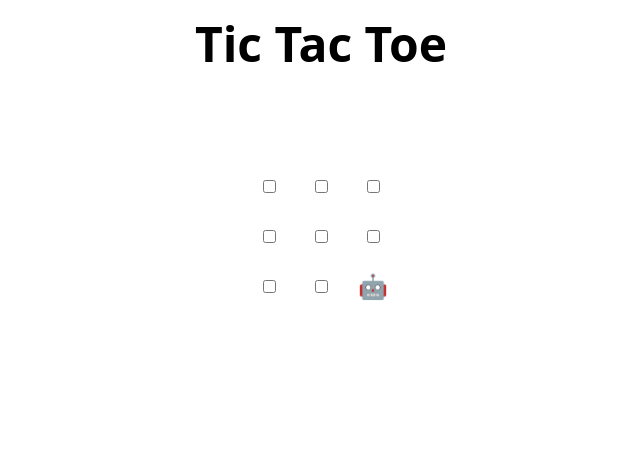
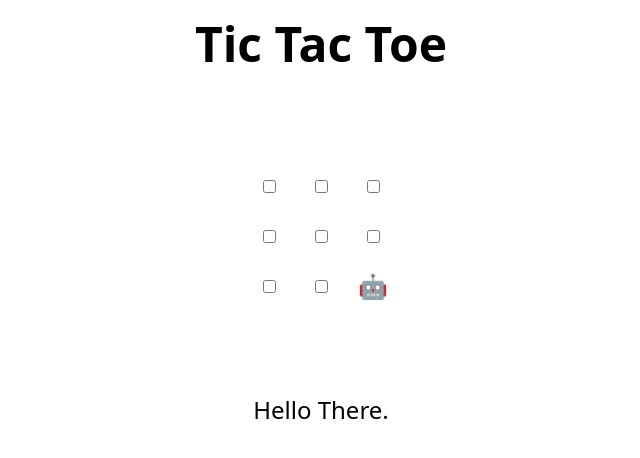
Before and after one commit to anysa-kharel/MLSA_assignment, a plain HTML site: page index.html in a window 1280 px wide. Shown: the whole page, without its empty margins (319-959 px from the left). Drawn offline with Linux system fonts and the light colour scheme.

Commit message:
Update index.html
Suggestion added.

```diff
--- a/index.html
+++ b/index.html
@@ -47,6 +47,7 @@
   </tr>
 </table>
 
+<p> Hello There. </p>
 <h2 hidden>Game over, refresh to play again 🧑‍💻 🤖!</h2>
 
 <script>
```
